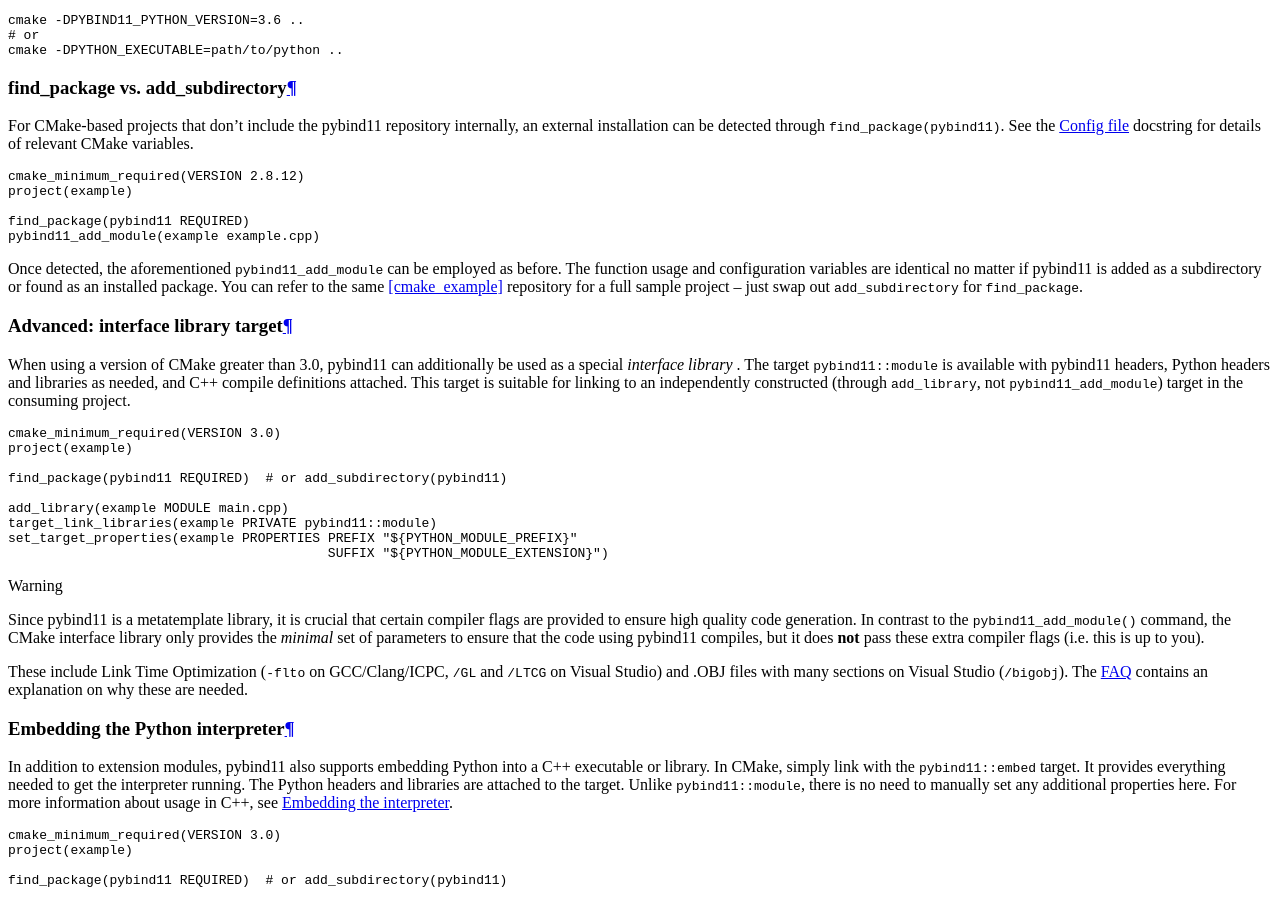
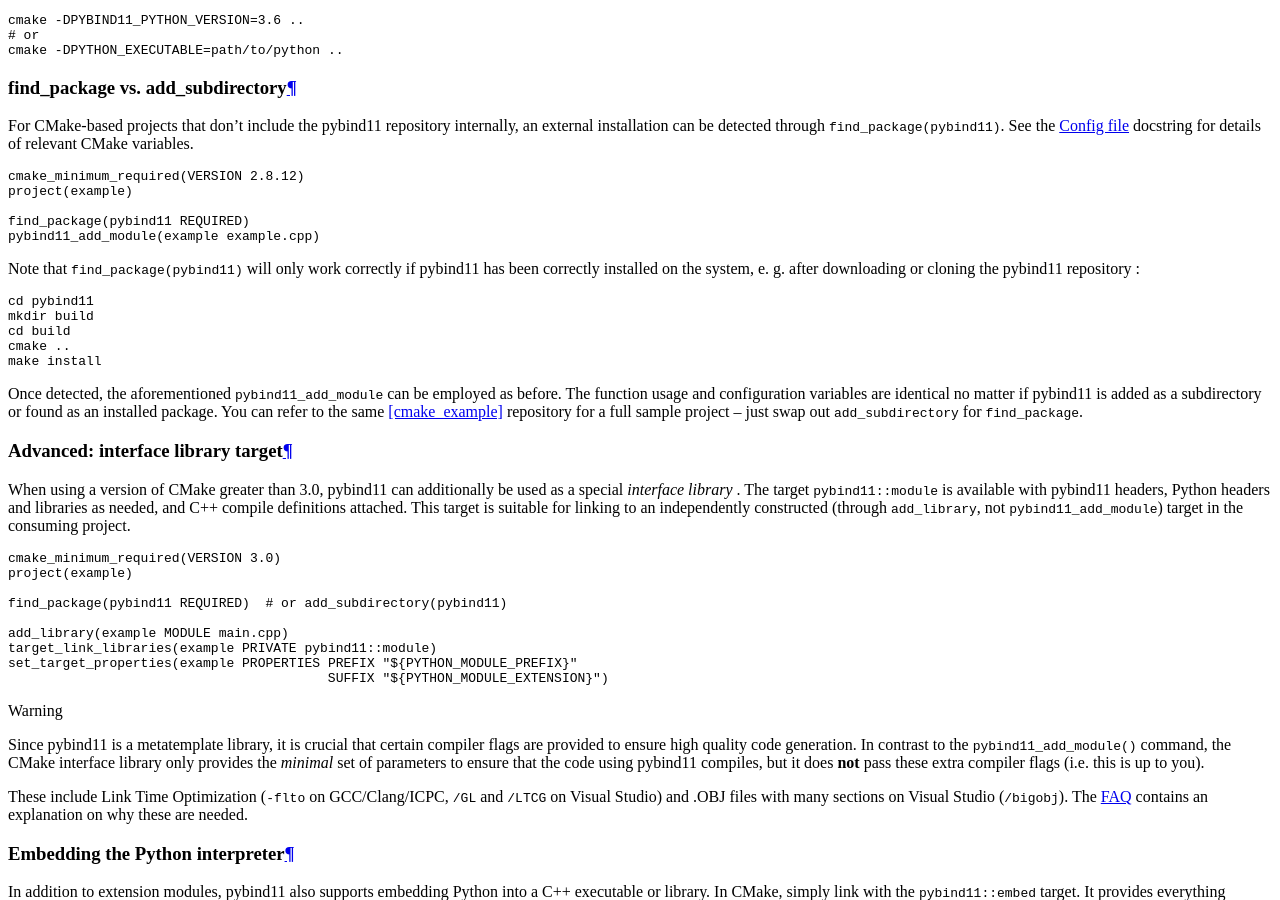
Before and after one commit to pybind/pybind11, a Sphinx documentation site: the page built from docs/compiling.rst, in a window 1280 px wide and 900 px high, scrolled down 2393 px. Built offline with Sphinx 7.4.7 and the Read the Docs theme 2.0.0, drawn with Linux system fonts in a browser that asks for light colours.

Commit message:
Added note in documentation regarding make install (#1801)
* Added note regarding make install

```diff
--- a/docs/compiling.rst
+++ b/docs/compiling.rst
@@ -149,6 +149,18 @@ See the `Config file`_ docstring for details of relevant CMake variables.
     find_package(pybind11 REQUIRED)
     pybind11_add_module(example example.cpp)
 
+Note that ``find_package(pybind11)`` will only work correctly if pybind11
+has been correctly installed on the system, e. g. after downloading or cloning
+the pybind11 repository  :
+
+.. code-block:: bash
+
+    cd pybind11
+    mkdir build
+    cd build
+    cmake ..
+    make install
+
 Once detected, the aforementioned ``pybind11_add_module`` can be employed as
 before. The function usage and configuration variables are identical no matter
 if pybind11 is added as a subdirectory or found as an installed package. You
```
